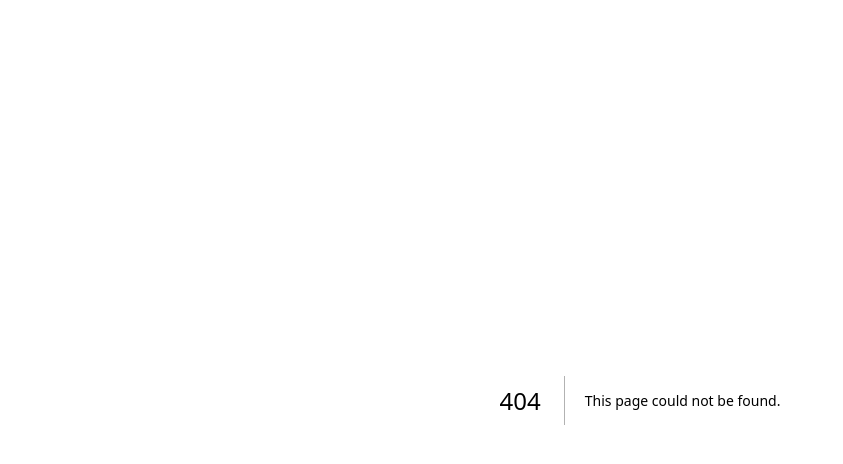
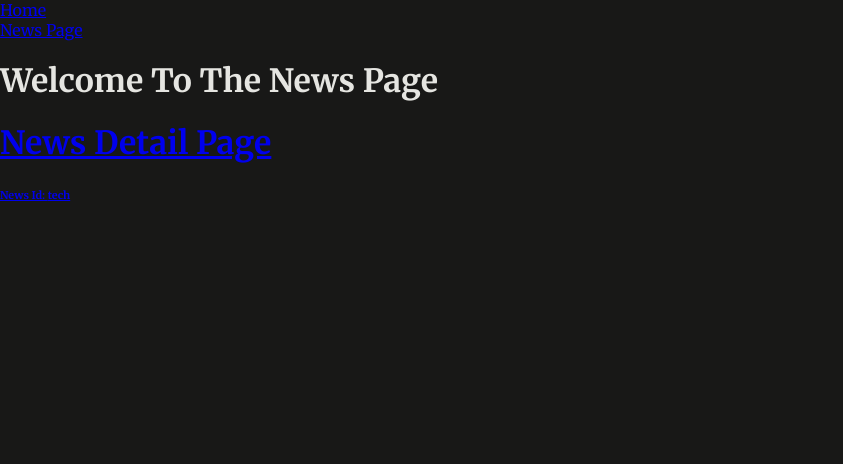
Before and after one commit to hadeersalah7/Simple-News-Demo-Next.js, a Next.js app: page /news in a window 1280 px wide. Before the commit this address had no page. Shown: the top 464 px of the page, without its empty margins (0-843 px from the left). Built offline with nearby package versions, Linux system fonts and the light colour scheme.

Commit message:
practicing on the starting files

```diff
--- a/app/layout.tsx
+++ b/app/layout.tsx
@@ -1,16 +1,20 @@
 import './globals.css';
-
+import { ReactNode } from 'react';
+import HeaderPage from '../components/HeaderPage';
 export const metadata = {
   title: 'Next.js Page Routing & Rendering',
   description: 'Learn how to route to different pages.',
 }
 
-import { ReactNode } from 'react';
+
 
 export default function RootLayout({ children }: { children: ReactNode }) {
   return (
     <html lang="en">
-      <body>{children}</body>
+      <body>
+        <HeaderPage />
+        {children}
+      </body>
     </html>
   );
 }
--- /dev/null
+++ b/app/news/[newsMainPage]/page.tsx
@@ -0,0 +1,11 @@
+import Link from "next/link";
+
+
+export default function NewsSinglePage(props: { params: { newsMainPage: string } }) {
+    return (
+        <>
+            <h1>News Detail Page</h1>
+            <h6>News Id: {props.params.newsMainPage}</h6>
+        </>
+    );
+}
--- /dev/null
+++ b/app/news/page.tsx
@@ -0,0 +1,14 @@
+import Link from "next/link";
+import NewsSinglePage from "./[newsMainPage]/page";
+
+export default function NewsPage() {
+    return (
+        <>
+        <h1> Welcome To The News Page</h1>
+
+            <ul>
+                <li><Link href={`/news/${"tech"}`}><NewsSinglePage params={{newsMainPage: "tech"}}/></Link></li>
+            </ul>
+        </>
+    );
+}
--- a/app/page.tsx
+++ b/app/page.tsx
@@ -1,3 +1,5 @@
+import HeaderPage from "../components/HeaderPage";
+
 export default function HomePage() {
   return (
     <div id="home">
--- /dev/null
+++ b/components/HeaderPage.tsx
@@ -0,0 +1,21 @@
+import Link from 'next/link'
+import React from 'react'
+
+interface HeaderPageProps {
+    newsMainPage: string;
+}
+
+const HeaderPage = () => {
+    return (
+        <header>
+            <nav>
+                <ul>
+                    <li><Link href={"/"}>Home</Link></li>
+                    <li><Link href={`/news`}>News Page</Link></li>
+                </ul>
+            </nav>
+        </header>
+    )
+}
+
+export default HeaderPage
```
Also changed, not shown: 1 other file (tests, documents, lock files or other folders).
